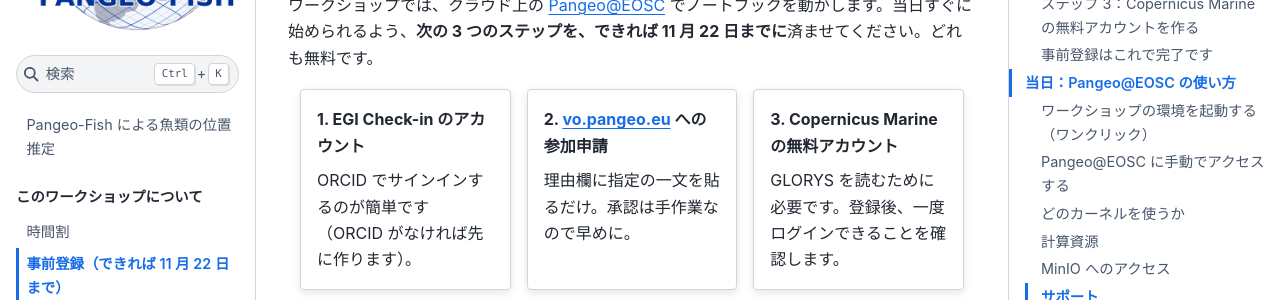
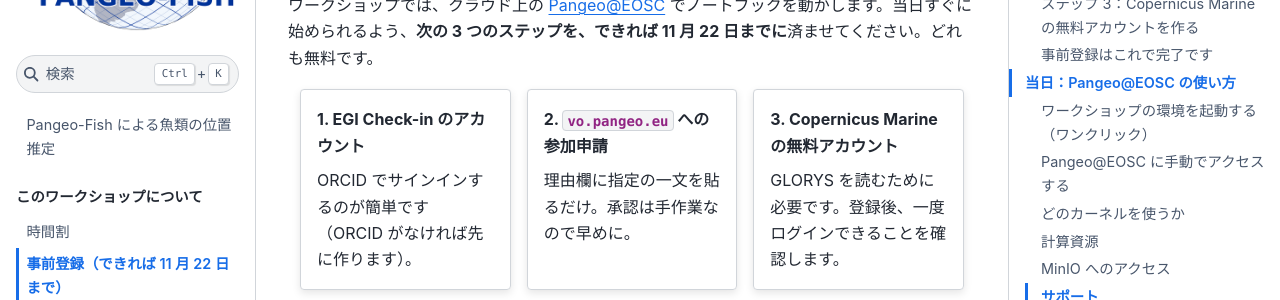
Before and after one commit to pangeo-fish/pangeo-fish-fra2026, a Jupyter Book: the page built from docs/users-getting-started.md, in a window 1280 px wide. Shown: the part 189-489 px from the top of the page. Built offline with Jupyter Book 1.0.4 settings and Sphinx 7.4.7 and the Sphinx Book theme 1.1.4, drawn with Linux system fonts in a browser that asks for light colours; comment, search, counter and statistics services are not loaded.

Commit message:
事前登録カードの vo.pangeo.eu を自動リンクしない

```diff
--- a/docs/users-getting-started.md
+++ b/docs/users-getting-started.md
@@ -13,7 +13,7 @@
 ORCID でサインインするのが簡単です（ORCID がなければ先に作ります）。
 :::
 
-:::{grid-item-card} 2. vo.pangeo.eu への参加申請
+:::{grid-item-card} 2. `vo.pangeo.eu` への参加申請
 :link: step2-vo
 :link-type: ref
 
```
